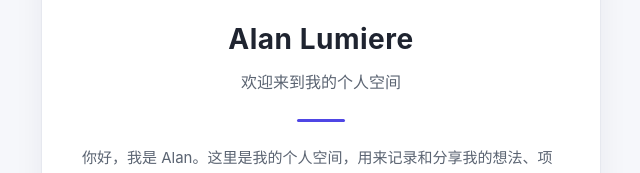
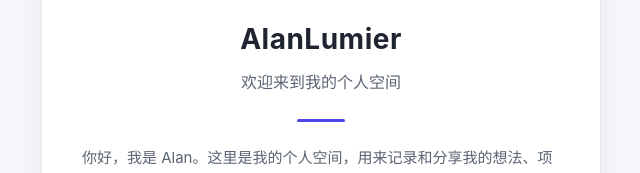
Before and after one commit to AlanLumier/AlanLumier.github.io, a plain HTML site: page index.html in a window 1280 px wide. Shown: the part 274-447 px from the top of the page, 319-959 px from the left. Drawn offline with Linux system fonts and the light colour scheme.

Commit message:
fix: correct name spelling AlanLumier

```diff
--- a/index.html
+++ b/index.html
@@ -3,9 +3,9 @@
 <head>
   <meta charset="UTF-8" />
   <meta name="viewport" content="width=device-width, initial-scale=1.0" />
-  <meta name="description" content="Alan Lumiere 的个人空间" />
+  <meta name="description" content="AlanLumier 的个人空间" />
   <meta name="color-scheme" content="light dark" />
-  <title>Alan Lumiere · 个人空间</title>
+  <title>AlanLumier · 个人空间</title>
   <script>
     // 在样式解析前确定主题，避免暗色用户看到浅色闪烁（FOUC）
     (function () {
@@ -236,7 +236,7 @@
     </button>
 
     <div class="avatar" aria-hidden="true">A</div>
-    <h1>Alan Lumiere</h1>
+    <h1>AlanLumier</h1>
     <p class="tagline">欢迎来到我的个人空间</p>
     <div class="divider"></div>
 
@@ -257,7 +257,7 @@
   </main>
 
   <footer class="footer">
-    © <span id="year"></span> Alan Lumiere
+    © <span id="year"></span> AlanLumier
   </footer>
 
   <script>
```
Also changed, not shown: 1 other file.
